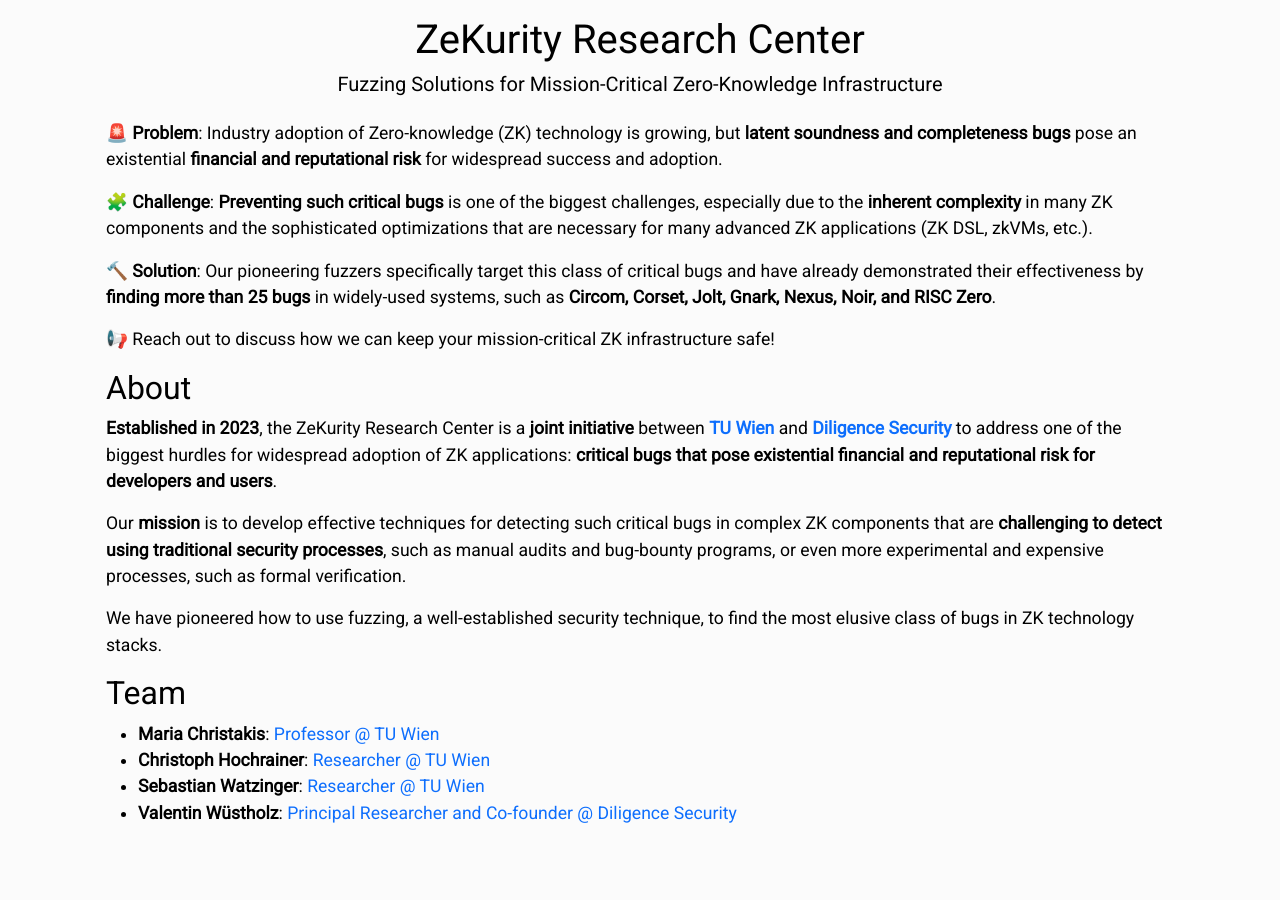
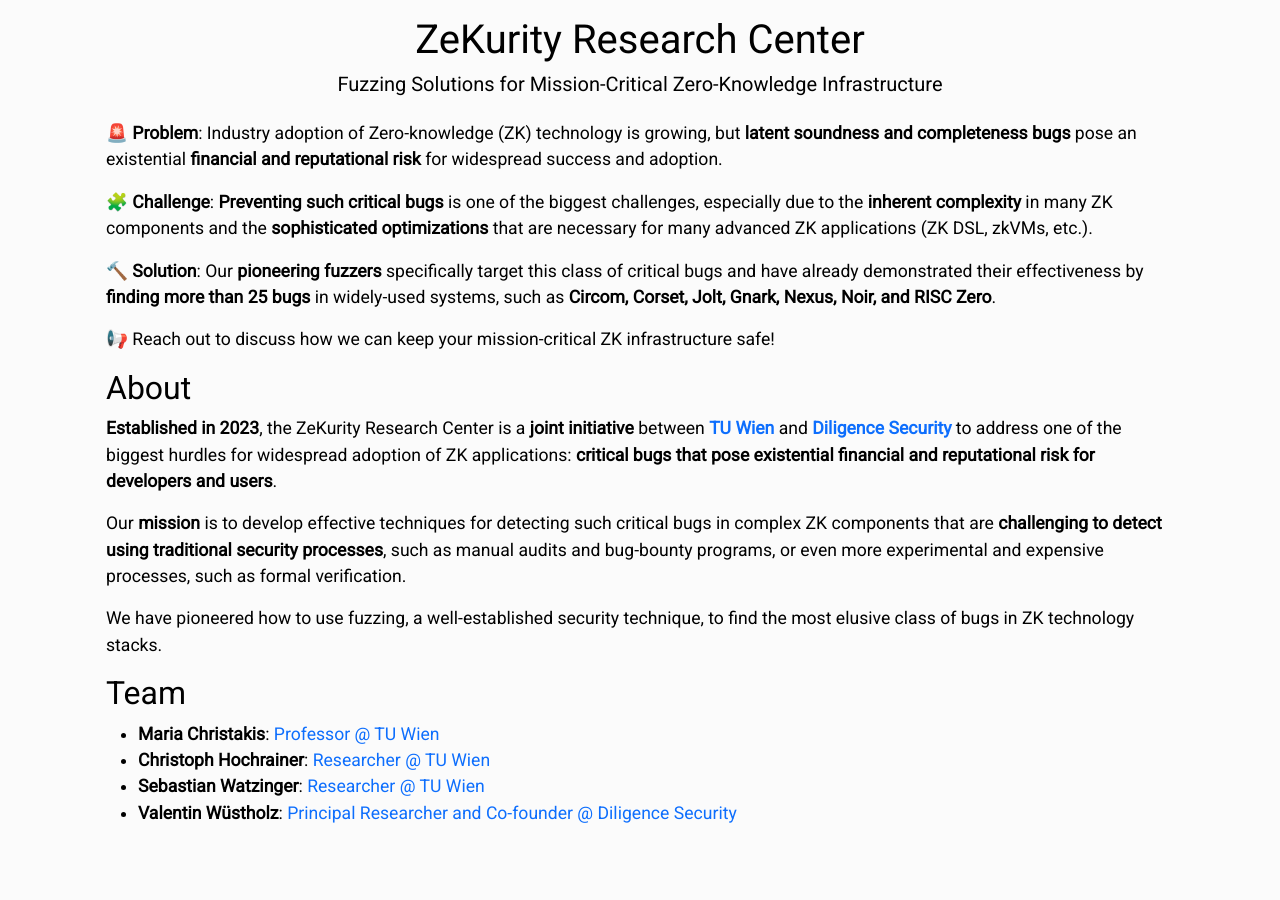
Before and after one commit to wuestholz/zekurity, a Jekyll site: the page built from index.md, in a window 1280 px wide. Built offline with Jekyll 4.4.1, drawn with Linux system fonts in a browser that asks for light colours.

Commit message:
Update website.

```diff
--- a/index.md
+++ b/index.md
@@ -6,9 +6,9 @@ subtitle: "Fuzzing Solutions for Mission-Critical Zero-Knowledge Infrastructure"
 
 🚨 **Problem**: Industry adoption of Zero-knowledge (ZK) technology is growing, but **latent soundness and completeness bugs** pose an existential **financial and reputational risk** for widespread success and adoption.
 
-🧩 **Challenge**: **Preventing such critical bugs** is one of the biggest challenges, especially due to the **inherent complexity** in many ZK components and the sophisticated optimizations that are necessary for many advanced ZK applications (ZK DSL, zkVMs, etc.).
+🧩 **Challenge**: **Preventing such critical bugs** is one of the biggest challenges, especially due to the **inherent complexity** in many ZK components and the **sophisticated optimizations** that are necessary for many advanced ZK applications (ZK DSL, zkVMs, etc.).
 
-🔨 **Solution**: Our pioneering fuzzers specifically target this class of critical bugs and have already demonstrated their effectiveness by **finding more than 25 bugs** in widely-used systems, such as **Circom, Corset, Jolt, Gnark, Nexus, Noir, and RISC Zero**.
+🔨 **Solution**: Our **pioneering fuzzers** specifically target this class of critical bugs and have already demonstrated their effectiveness by **finding more than 25 bugs** in widely-used systems, such as **Circom, Corset, Jolt, Gnark, Nexus, Noir, and RISC Zero**.
 
 📢 Reach out to discuss how we can keep your mission-critical ZK infrastructure safe!
 
```
Also changed, not shown: 1 other file.
